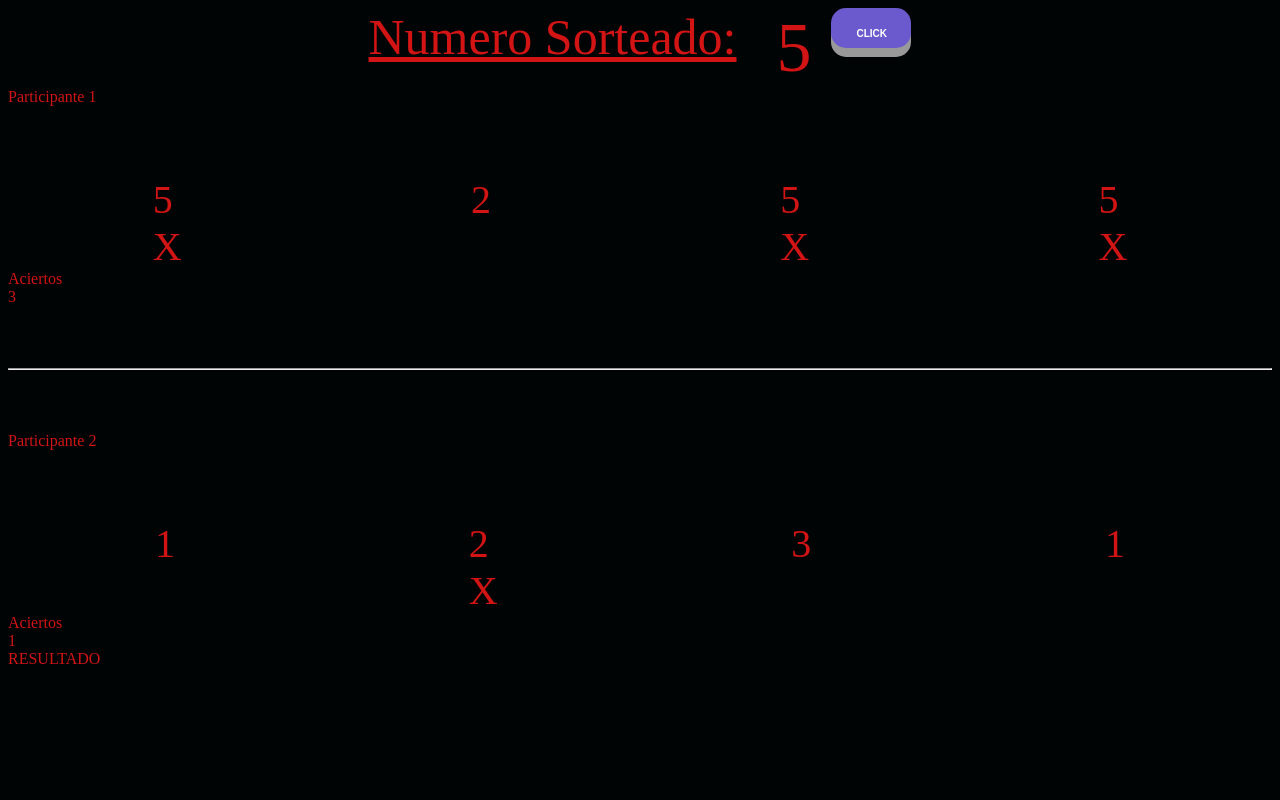
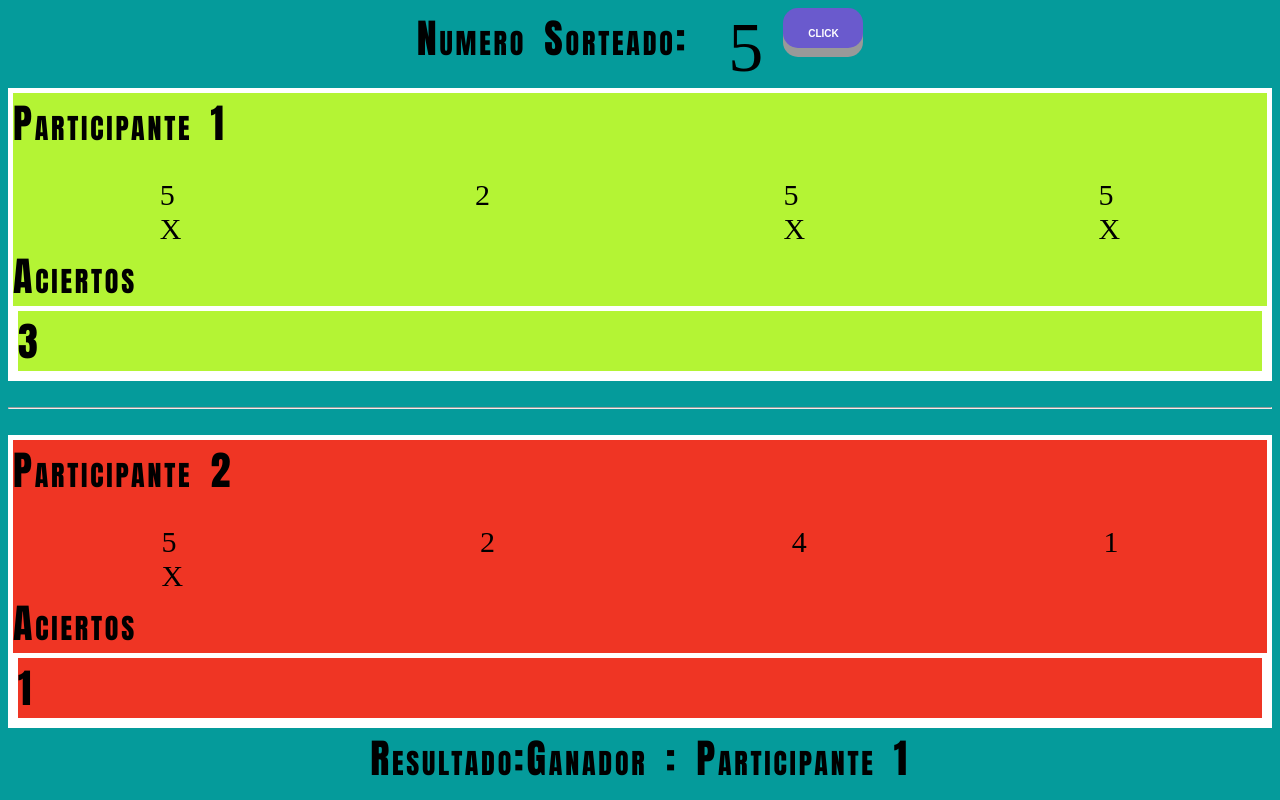
Before and after one commit to vongif/loteria, a plain HTML site: page index.html in a window 1280 px wide. Drawn offline with Linux system fonts and the light colour scheme.

Commit message:
terminado

```diff
--- a/estilo.css
+++ b/estilo.css
@@ -1,18 +1,32 @@
 body{
-    background-color: rgb(0, 4, 4);
-    color: rgb(210, 20, 20);
+    background-color: rgb(5, 155, 155);
+    color: rgb(0, 0, 0);
+
+}
+.font{
+font-family: Impact, Charcoal, sans-serif;
+font-size: 40px;
+letter-spacing: 2.8px;
+word-spacing: 6px;
+color: #000000;
+font-weight: 300;
+text-decoration: none solid rgb(68, 68, 68);
+font-style: normal;
+font-variant: small-caps;
+text-transform: capitalize;
+
 }
 button:hover{
     background-color: yellow;
     border-bottom: 3px, white;
   }
 a{
-    font-size: 50px;
+    font-size: 40px;
     margin-right: 20px;
     text-decoration: underline;
 }
 .number{
-    font-size: 70px;
+    font-size: 60px;
     font-weight: 400;
     margin-right: 20px;
 }
@@ -24,16 +38,46 @@ a{
 
 }
 .carton1{
-    font-size: 40px;
+    font-size: 30px;
     display: flex;
     justify-content: space-around;
-    margin-top: 70px;
+    margin-top: 25px;
 }
+
+.participante1{
+    background-color: rgb(180, 244, 52);
+    font-size: 30px;
+    border: 5px solid #ffffff;
+}
+.participante2{
+    background-color: rgb(239, 53, 36);
+    font-size: 30px;
+    border: 5px solid #ffffff;
+}
+.acierto{
+    border: 5px solid #ffffff;
+    font-family: Impact, Charcoal, sans-serif;
+    font-size: 40px;
+    letter-spacing: 2.8px;
+    word-spacing: 6px;
+    color: #000000;
+    font-weight: 300;
+    text-decoration: none solid rgb(68, 68, 68);
+    font-style: normal;
+    font-variant: small-caps;
+    text-transform: capitalize;
+
+}
+.result{
+    display: flex;
+    justify-content: center;
+}
+
 .carton2{
-    font-size: 40px;
+    font-size: 30px;
     display: flex;
     justify-content: space-around;
-    margin-top: 70px;
+    margin-top: 25px;
 }
 
 .numSorteado {
--- a/index.html
+++ b/index.html
@@ -4,6 +4,8 @@
     <meta charset="UTF-8">
     <meta http-equiv="X-UA-Compatible" content="IE=edge">
     <meta name="viewport" content="width=device-width, initial-scale=1.0">
+
+
     <link rel="stylesheet" href="estilo.css">
 
     <title>Loteria</title>
@@ -14,14 +16,15 @@
     <div>
 
         <div class="sorteo">
-        <a> Numero Sorteado: </a>
+        <a class="font"> Numero Sorteado: </a>
         <div  class="number">  </div>
         <div id="numero">
         </div>
         <input type="button" value="CLICK" onclick="location.reload( )" id="boton" class="numSorteado">
         </div>
 
-        <div>Participante 1</div>
+        <div class="participante1">
+        <div class="font">Participante 1</div>
         <div class="carton1">
             <div>
                 <div id="1"></div>
@@ -39,23 +42,22 @@
                 <div id="4"></div>
                 <div id="igual4"></div>
             </div>
-            </div>Aciertos
-            <div >
+            </div>
+            <div class="font">Aciertos
            </div>
 
-            <div id="aciertos">
+            <div id="aciertos" class="acierto">
             </div>
            </script>
         </div>
-       <br>
-       <br>
+         </div>
+
        <br>
        <hr>
        <br>
-       <br>
-       <br>
 
-        <div>Participante 2</div>
+        <div class="participante2">
+        <div class="font">Participante 2</div>
         <div class="carton2">
                 <div>
                     <div id="5"></div>
@@ -73,16 +75,17 @@
                     <div id="8"></div>
                     <div id="igual8"></div>
                 </div>
-            </div>Aciertos
 
-            <div id="aciertos1">
             </div>
-
+            <div class="font">Aciertos</div>
+            <div id="aciertos1" class="acierto">
+            </div>
         </div>
-
-        <div>RESULTADO</div>
-        <div id="resultado"></div>
-
+         </div>
+        <div class="result">
+        <div class="font">Resultado:  </div>
+        <div id="resultado" class="font"></div>
+        </div>
         <script src="loteria.js"></script>
 
     </div>
--- a/loteria.js
+++ b/loteria.js
@@ -1,8 +1,10 @@
 let sorteo = Math.ceil(Math.random() * (5 - 0) + 0);
     document.getElementById("numero").innerHTML=sorteo;
 
+let i = 0
+let a = 0
+
 function sortear(){
-
 
     let uno = Math.ceil(Math.random() * (5-0) + 0);
     document.getElementById("1").innerHTML=uno;
@@ -49,7 +51,7 @@ function sortear(){
     }
     carton4()
 
-    i = 0
+
     switch(sorteo){
      case uno: i=i+1
     document.getElementById("aciertos").innerHTML= i
@@ -69,17 +71,21 @@ function sortear(){
      case cuatro:  i=i+1
      document.getElementById("aciertos").innerHTML= i
     break;
+    }
+}
+sortear()
 
-    }
+
+function sortearmas(){
 
     let cinco = Math.ceil(Math.random() * (5-0) + 0);
-    document.getElementById("5").innerHTML=uno;
+    document.getElementById("5").innerHTML=cinco;
     let seis = Math.ceil(Math.random() * (5-0) + 0);
-    document.getElementById("6").innerHTML=dos;
+    document.getElementById("6").innerHTML=seis;
     let siete = Math.ceil(Math.random() * (5-0) + 0);
-    document.getElementById("7").innerHTML=tres;
+    document.getElementById("7").innerHTML=siete;
     let ocho = Math.ceil(Math.random() * (5-0) + 0);
-    document.getElementById("8").innerHTML=cuatro;
+    document.getElementById("8").innerHTML=ocho;
 
         function carton5() {
             if (cinco === sorteo) {
@@ -117,42 +123,36 @@ function sortear(){
         }
         carton8()
 
-        i = 0
+
         switch(sorteo){
-         case cinco: i=i+1
-        document.getElementById("aciertos1").innerHTML= i
+         case cinco: a=a+1
+        document.getElementById("aciertos1").innerHTML = a
         break;
         }
         switch(sorteo){
-        case seis:  i=i+1
-         document.getElementById("aciertos1").innerHTML= i
+        case seis:  a=a+1
+         document.getElementById("aciertos1").innerHTML = a
         break;
         }
         switch(sorteo){
-         case siete:  i=i+1
-         document.getElementById("aciertos1").innerHTML= i
+         case siete:  a=a+1
+         document.getElementById("aciertos1").innerHTML = a
         break;
         }
         switch(sorteo){
-         case ocho:  i=i+1
-         document.getElementById("aciertos1").innerHTML= i
+         case ocho:  a=a+1
+         document.getElementById("aciertos1").innerHTML = a
         break;
+        }
+    }
+    sortearmas()
 
-        }
+    console.log(i)
 
-    let aciertos = document.getElementById("aciertos").value;
-    let aciertos1 = document.getElementById("aciertos1").value;
-     console.log (aciertos)
-     console.log (aciertos1)
-
-
-   /* if(aciertos > aciertos1 ){
+    if( i > a ){
         document.getElementById("resultado").innerHTML= "Ganador : Participante 1"
-    }else if(aciertos.value < aciertos1.id.value ){
+    }else if( i < a ){
         document.getElementById("resultado").innerHTML= "Ganador : Participante 2"
     }else{
         document.getElementById("resultado").innerHTML= "Empate"
     }
-     */
-}
-sortear()
```
